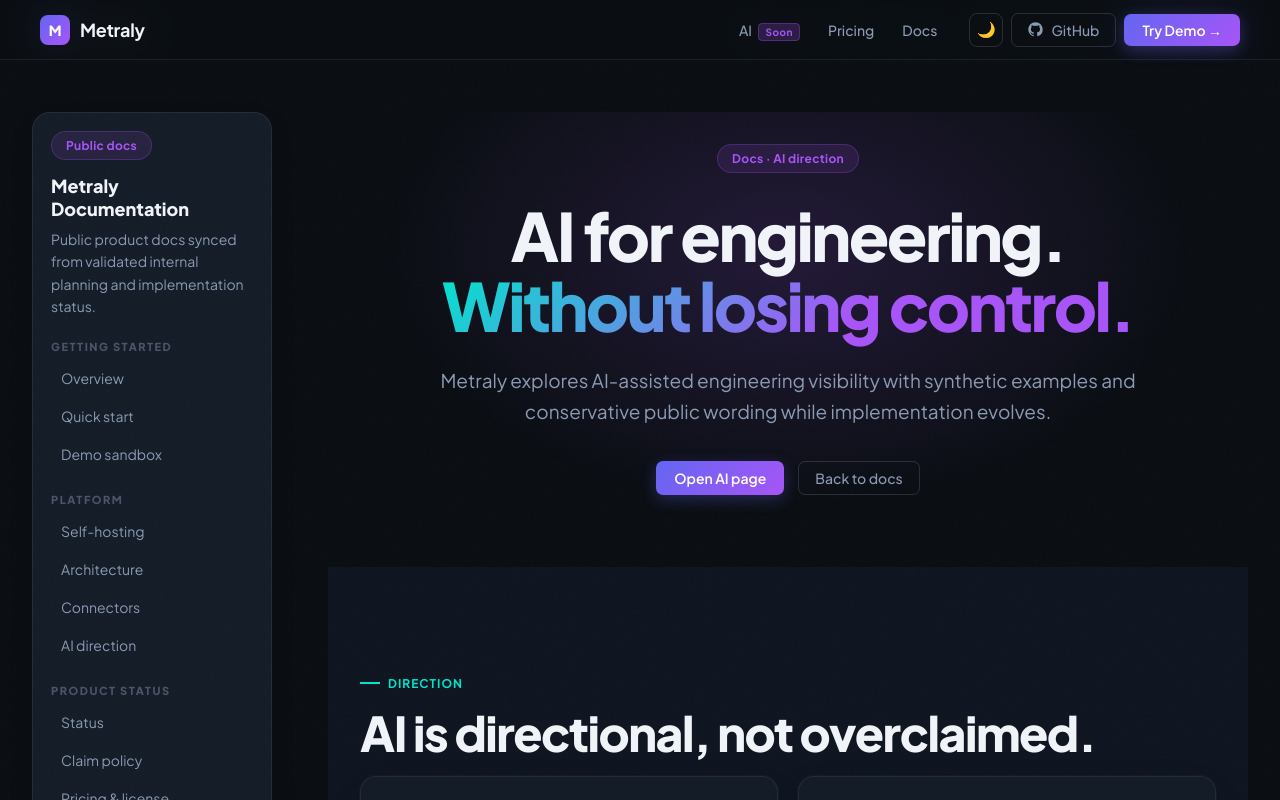
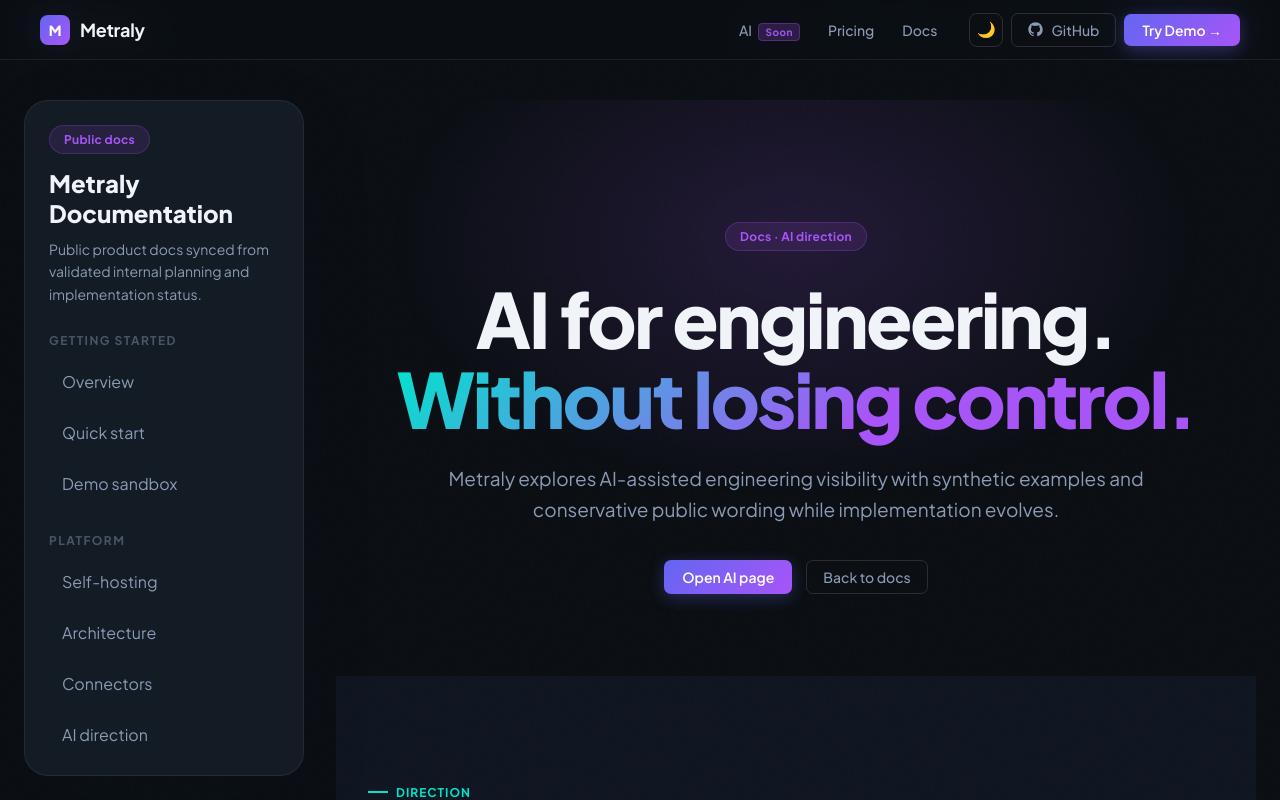
Before and after one commit to getmetraly/website, a Next.js app: page /docs/ai in a window 1280 px wide. Shown: the top 800 px of the page. Built offline with nearby package versions, Linux system fonts and the light colour scheme.

Commit message:
revert(docs): restore fixed sidebar behavior

```diff
--- a/app/docs/docs-layout.module.css
+++ b/app/docs/docs-layout.module.css
@@ -1,10 +1,10 @@
 .shell {
   display: grid;
-  grid-template-columns: 240px minmax(0, 1fr);
-  gap: 56px;
-  max-width: 1280px;
+  grid-template-columns: 280px minmax(0, 1fr);
+  gap: 32px;
+  max-width: 1440px;
   margin: 0 auto;
-  padding: 112px 32px 80px;
+  padding: 100px 24px 80px;
 }
 
 .sidebarWrap {
@@ -12,47 +12,52 @@
 }
 
 .sidebar {
+  position: fixed;
+  top: 100px;
+  width: 280px;
   display: grid;
-  gap: 22px;
-  padding: 18px;
+  gap: 28px;
+  max-height: calc(100vh - 124px);
+  overflow: auto;
+  padding: 24px;
   border: 1px solid var(--border);
-  border-radius: 18px;
-  background: var(--bg-card);
-  box-shadow: 0 10px 34px rgba(15, 23, 42, 0.045);
+  border-radius: 24px;
+  background: color-mix(in srgb, var(--bg-card) 92%, transparent);
+  box-shadow: 0 24px 80px rgba(15, 23, 42, 0.08);
+  backdrop-filter: blur(20px);
 }
 
 .title {
-  font-size: 18px;
+  font-size: 24px;
   font-weight: 800;
-  margin-bottom: 8px;
+  margin-bottom: 10px;
 }
 
 .group {
   display: grid;
-  gap: 8px;
+  gap: 12px;
 }
 
 .groupTitle {
-  font-size: 11px;
+  font-size: 12px;
   text-transform: uppercase;
-  letter-spacing: 0.14em;
+  letter-spacing: 0.12em;
   color: var(--text-muted);
-  font-weight: 800;
+  font-weight: 700;
 }
 
 .links {
   display: grid;
-  gap: 4px;
+  gap: 8px;
 }
 
 .link {
   color: var(--text-secondary);
   text-decoration: none;
-  padding: 7px 9px;
-  border-radius: 10px;
+  padding: 10px 12px;
+  border-radius: 12px;
   transition: all 0.2s ease;
   border: 1px solid transparent;
-  font-size: 14px;
 }
 
 .link:hover {
@@ -63,27 +68,17 @@
 
 .content {
   min-width: 0;
-  overflow: hidden;
-}
-
-.content :global(main) {
-  padding-top: 0;
-}
-
-.content :global(section:first-child) {
-  min-height: 0;
-  padding-top: 32px;
-  padding-bottom: 72px;
-}
-
-.content :global(h1) {
-  font-size: clamp(44px, 5.2vw, 68px);
 }
 
 @media (max-width: 960px) {
   .shell {
     grid-template-columns: 1fr;
-    gap: 24px;
     padding: 100px 20px 70px;
   }
+
+  .sidebar {
+    position: static;
+    width: auto;
+    max-height: none;
+  }
 }
```
